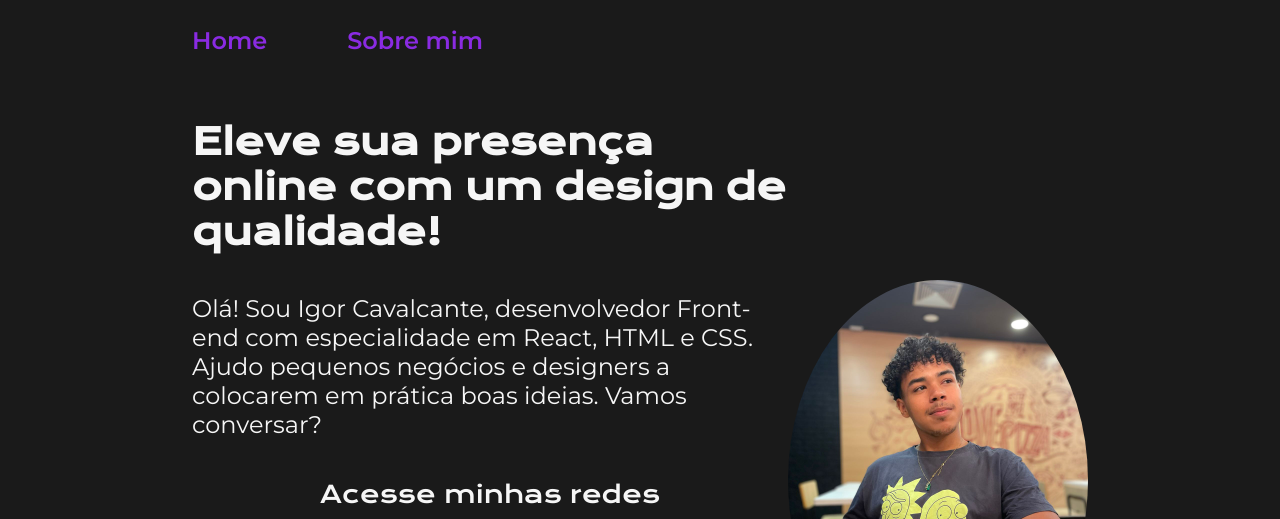
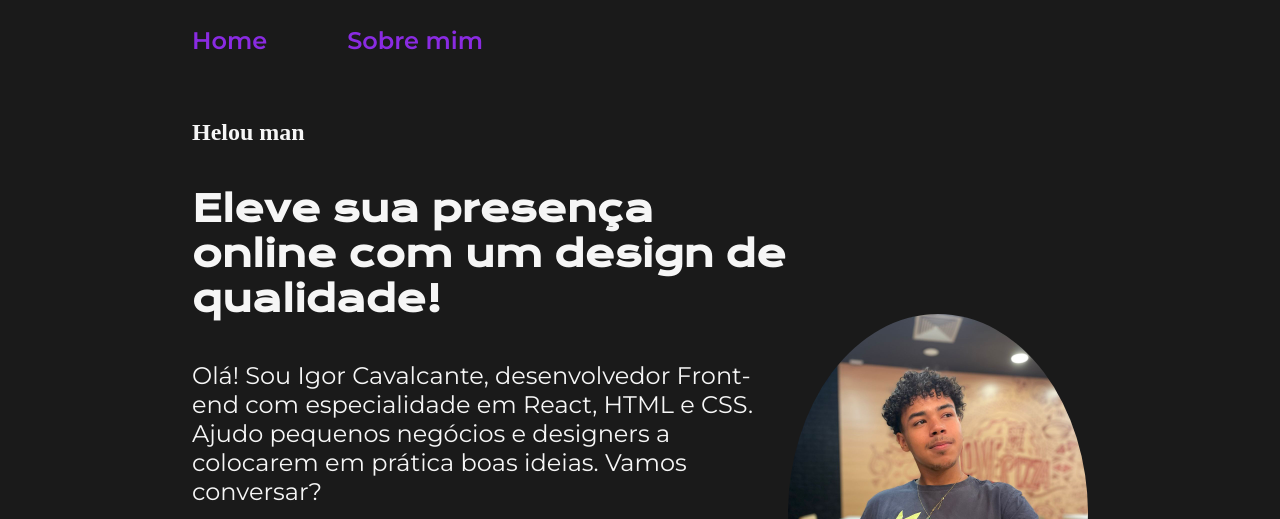
Before and after one commit to igor-cavalcante/Portifolio-HTML-e-CSS-Curso3-aula_5, a plain HTML site: page index.html in a window 1280 px wide. Shown: the top 519 px of the page. Drawn offline with nearby package versions, Linux system fonts and the light colour scheme.

Commit message:
modificando h1

```diff
--- a/index.html
+++ b/index.html
@@ -18,6 +18,7 @@
     </header>
     <main class="apresentacao">
         <section class="apresentacao__conteudo">
+            <h1>Helou man</h1>
             <h1 class="apresentacao__conteudo__titulo">Eleve sua presença online com um design de qualidade!</h1>
             <p class="apresentacao__conteudo__texto">Olá! Sou Igor Cavalcante, desenvolvedor Front-end com especialidade em React, HTML e CSS.
                 Ajudo pequenos negócios e designers a colocarem em prática boas ideias. Vamos conversar?</p>
```
